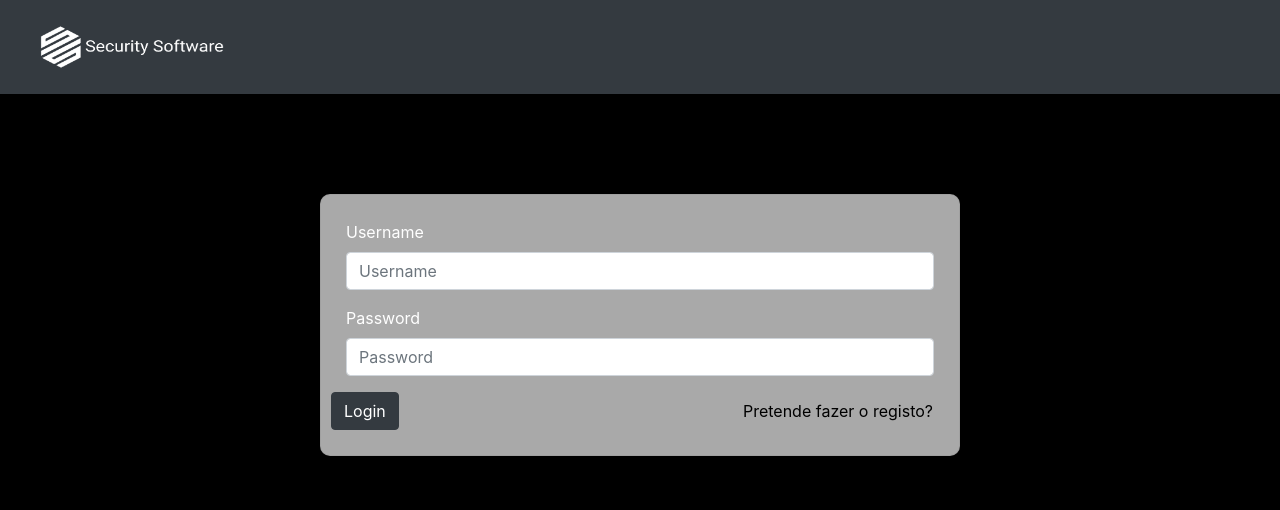
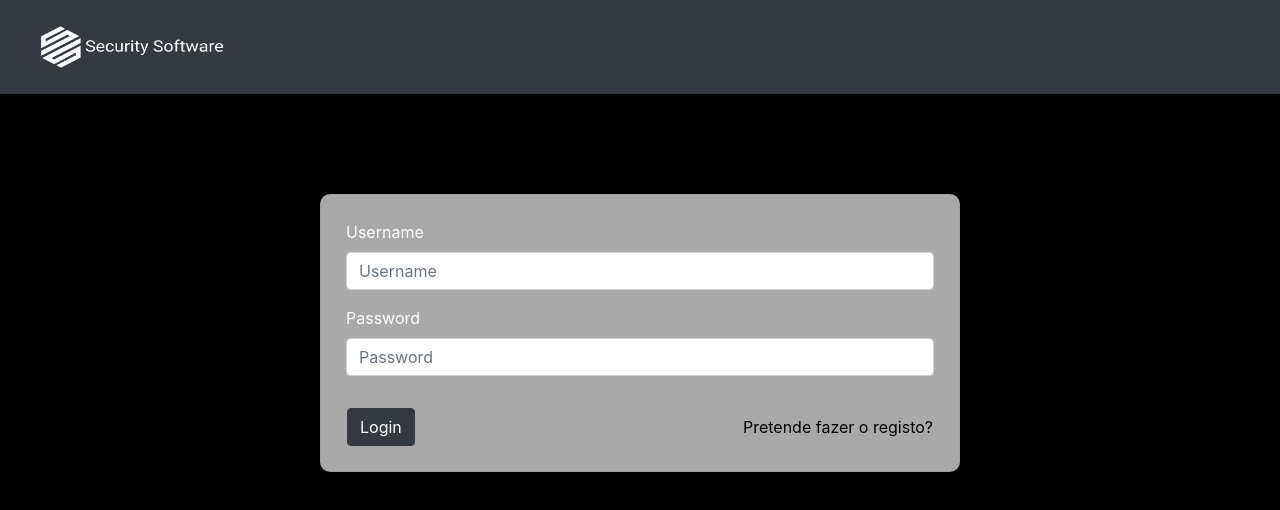
Before and after one commit to AndreMoutas/SSIN, a React (Create React App) app in the folder client_interface/: page / in a window 1280 px wide. Shown: the top 510 px of the page. Built offline with nearby package versions, Linux system fonts and the light colour scheme.

Commit message:
Fixed Login and Register buttons

```diff
--- a/client_interface/src/components/Login.js
+++ b/client_interface/src/components/Login.js
@@ -46,7 +46,7 @@ function Login() {
                 <p>{feedback}</p>
 
                 <Row style={styles.row}>
-                    <Button variant="dark" type="submit" onClick={handleLogin} >
+                    <Button style={styles.button} variant="dark" type="submit" onClick={handleLogin} >
                         Login
                     </Button>
                     <a style={styles.link} href="/register">Pretende fazer o registo?</a>
@@ -75,7 +75,11 @@ const styles = {
         marginRight: '1em'
     },
     row: {
+        marginTop: '2em',
         justifyContent: 'space-between'
+    },
+    button: {
+        marginLeft: '1em'
     }
 }
 
--- a/client_interface/src/components/Register.js
+++ b/client_interface/src/components/Register.js
@@ -53,7 +53,7 @@ function Register() {
                 <p>{feedback}</p>
 
                 <Row style={styles.row}>
-                    <Button variant="dark" type="submit" onClick={handleRegister} >
+                    <Button style={styles.button} variant="dark" type="submit" onClick={handleRegister} >
                         Register
                     </Button>
                     <a style={styles.link} href="/">Já possui conta?</a>
@@ -82,7 +82,11 @@ const styles = {
         marginRight: '1em'
     },
     row: {
+        marginTop: '2em',
         justifyContent: 'space-between'
+    },
+    button: {
+        marginLeft: '1em'
     }
 }
 
```
